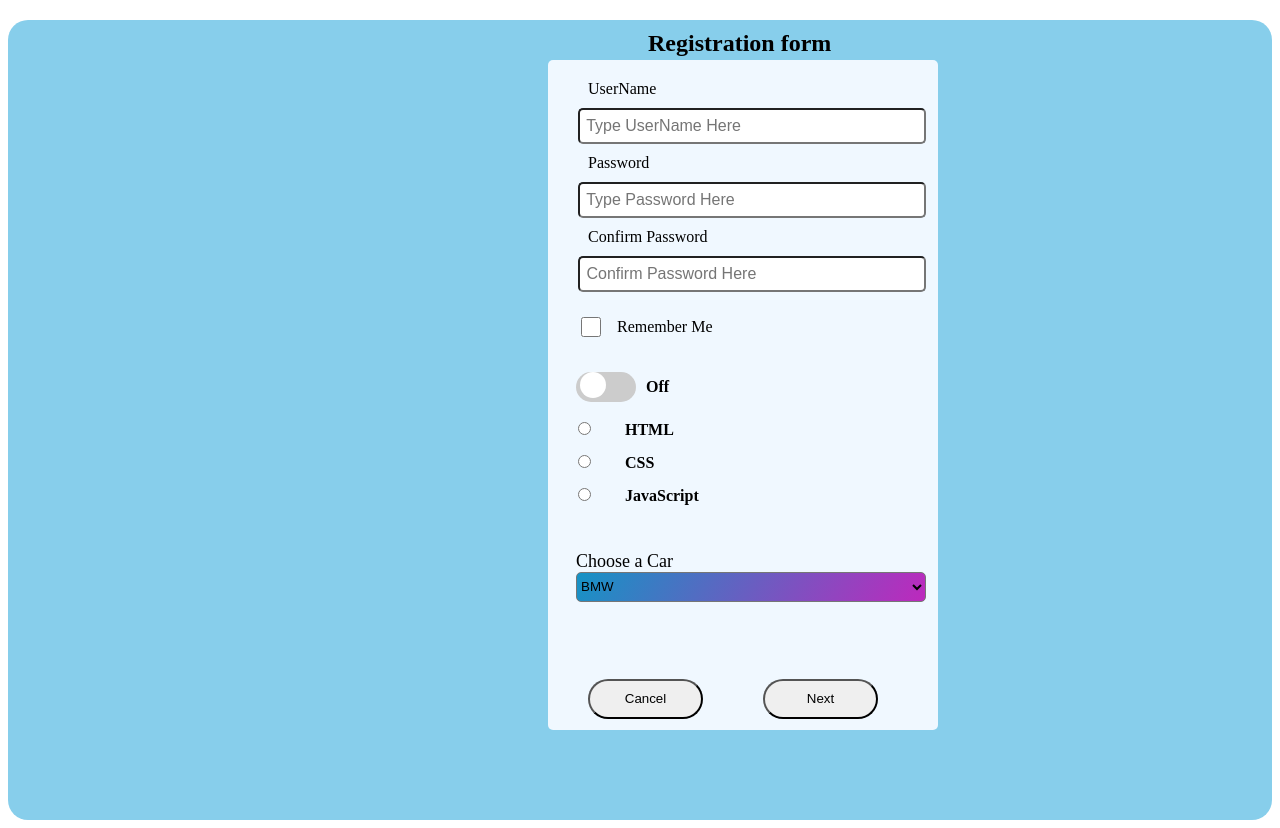
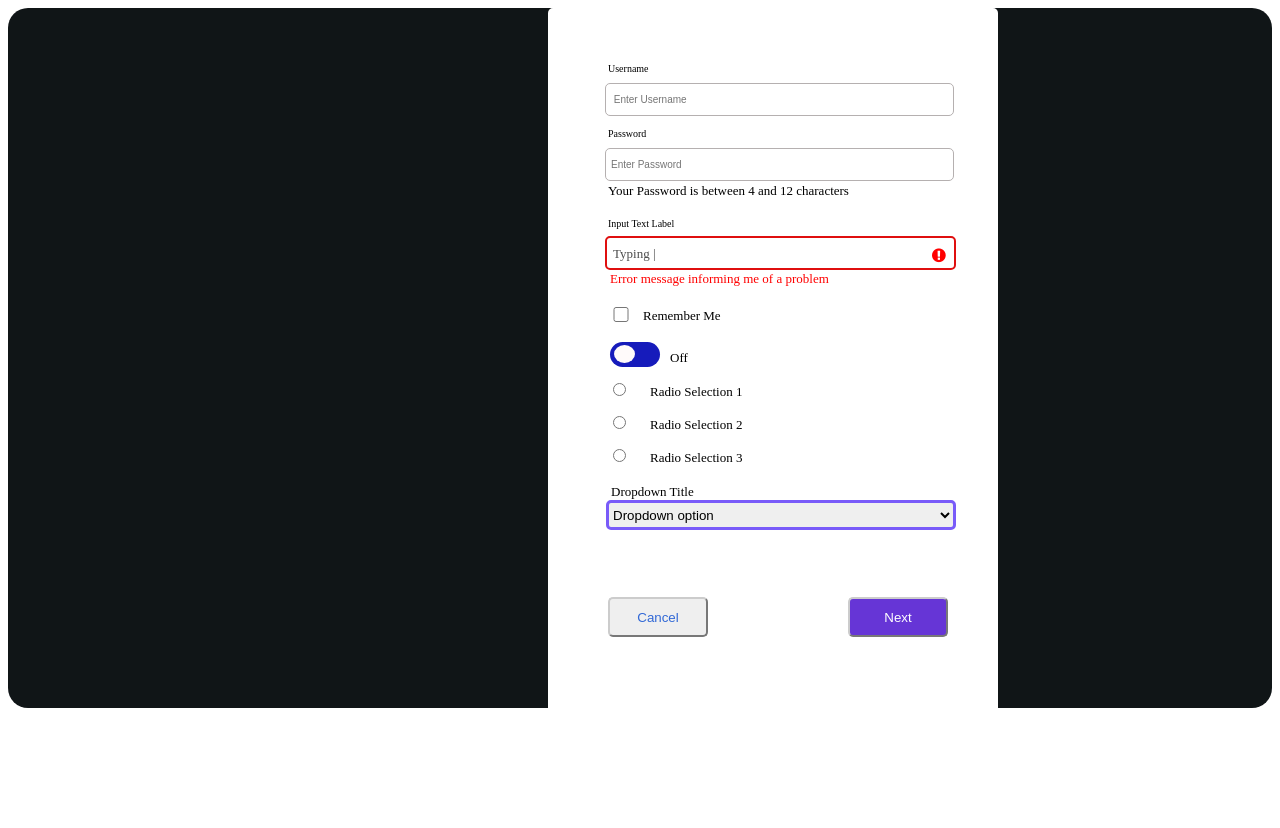
Before and after one commit to Shubham2670/htmllogin, a plain HTML site: page student-form/NewForm.html in a window 1280 px wide. After the commit the page ends 800 px from the top, so only its background shows below. Drawn offline with Linux system fonts and the light colour scheme.

Commit message:
Student form

```diff
--- /dev/null
+++ b/student-form/Cssflex.css
@@ -0,0 +1,7 @@
+*{
+    padding: 0;
+    margin: 0;
+    box-sizing: border-box;
+    font-family:'Lucida Sans', 'Lucida Sans Regular', 'Lucida Grande', 'Lucida Sans Unicode', Geneva, Verdana, sans-serif;
+
+}
--- a/student-form/NewForm.css
+++ b/student-form/NewForm.css
@@ -18,7 +18,7 @@
     left: 0;
     right: 0;
     bottom: 0;
-    background-color: #ccc;
+    background-color: #161bbb;
     -webkit-transition: .4s;
     transition: .4s;
   }
@@ -26,18 +26,21 @@
   .slider:before {
     position: absolute;
     content: "";
-    height: 26px;
-    width: 26px;
+    height: 18px;
+    width: 21px;
     left: 4px;
     bottom: 4px;
-    background-color: white;
+    background-color: rgb(255, 250, 250);
     -webkit-transition: .4s;
     transition: .4s;
   }
 
+
   input:checked + .slider {
-    background-color: #2196F3;
+    background-color:#d6dadc;
   }
+
+
 
   input:focus + .slider {
     box-shadow: 0 0 1px #2196F3;
@@ -52,6 +55,8 @@
   /* Rounded sliders */
   .slider.round {
     border-radius: 34px;
+    height: 25px;
+    width: 50px;
   }
 
   .slider.round:before {
@@ -67,8 +72,8 @@
 
 
     /* width: 1014px; */
-    height: 800px;
-    background-color: skyblue;
+    height: 700px;
+    background-color: rgb(16, 21, 23);
     /* margin-left: 200px; */
     border-radius: 20px;
   }
@@ -82,88 +87,138 @@
 
   }
 .rememberStyle{
-    height: 20px;
+    height: 15px;
     width: 20px;
-    margin-top: 15px;
+    margin-top: -11px;
     margin-left: 13px;
+    border-radius: 5px;
 
 }
   .section{
     position: absolute;
-    background-color: aliceblue;
-    top: 40px;
-    height: 630px;
+    background-color: rgb(255, 255, 255);
+    top: 0px;
+    height: 608px;
     width: 350px;
-    padding: 20px;
+    padding: 50px;
     left: 540px;
     border-radius: 5px;
   }
   .section label{
-    font-size: medium;
-    margin-left: 20px;
+    margin-left: 10px;
+    font-size: small;
+
   }
+
+
+  .icon{
+    position: relative;
+    /* top: -20px; */
+    border: 2px solid rgb(223, 15, 15);
+    height: 30px;
+    margin-top: 5px;
+    width: 347px;
+    left: 7px;
+    border-radius: 5px;
+
+
+  }
+
+  .fa-exclamation-circle{
+    position: absolute;
+    left: 325px;
+    top: 9px;
+    color: red;
+  }
+  .para1{
+  position:absolute ;
+  left: 6px;
+  top: -5px;
+  font-size: small;
+  opacity: 0.7;
+
+  }
+
+
+
+
 .InputText{
-  font-size: medium;
-    margin: 10px;
-    height: 30px;
+  font-size:10px;
+    margin: 7px;
+    border: 1px solid rgb(181,176,176);
+
+    /* border: -0.1; */
+    height: 29px;
     width: 340px;
     border-radius: 5px;
+    padding-left: 5px;
 }
+
+.para{
+font-size: medium;
+font-size: small;
+margin-top: -5px;
+margin-left: 10px;
+}
+
 .section .spa{
      margin: 10px;
      font-size: medium;
      font-weight: bold;
 }
+.inputspan{
+  font-size: small;
+  margin-left: 12px;
+  color: red;
+  margin-top: -17px;
+  width: 500px;
+}
 .form3child{
     display: flex;
-    margin-top: 20px;
-    margin-left: -12px;
+    margin-top: 5px;
+    margin-left: 2px;
 }
+
 .form3child p{
     position: absolute;
-    top: -10px;
+    top: -5px;
     display: flex;
-    margin-left: 70px;
-    font-weight: bold;
+    margin-left: 60px;
 
 }
 .form4child{
-    margin-top: 10px;
+    margin-top: 1px;
 }
 .form4child input{
   margin: 10px;
+  margin-left: 15px;
 }
 .form4child label{
-    font-size: medium;
-    font-weight: bold;
+    font-size: small;
 }
 
 .form5child{
-    margin-top: 40px;
+    margin-top: 10px;
 
 }
 .form5child label{
-      font-size: medium;
-      font-size: large;
-    margin-left: 8px;
+      font-size: small;
+    margin-left: 13px;
 }
 
 .form6child{
   display: flex;
   justify-content: space-between;
-    margin-top: 70px;
+    margin-top: 60px;
+    color: #2196F3;
 }
 .form6child button  {
-  justify-content: space-between;
-    margin: 40px;
-    margin-left: 20px;
-    width: 200px;
+    width: 100px;
+    border-color: #ccc;
     margin-top:7px;
-    border-radius: 20px;
+    color: rgb(49, 104, 214);
+
+    margin-left: 10px;
+    border-radius: 5px;
     height: 40px;
 }
-.form6child button:hover{
-    background-color: green;
-    cursor: pointer;
-
-}
--- a/student-form/NewForm.html
+++ b/student-form/NewForm.html
@@ -5,37 +5,50 @@
     <meta name="viewport" content="width=device-width, initial-scale=1.0" />
     <title>Document</title>
     <link rel="stylesheet" href="NewForm.css" />
+    <link
+    rel="stylesheet"
+    href="https://cdnjs.cloudflare.com/ajax/libs/font-awesome/4.7.0/css/font-awesome.min.css"
+  />
   </head>
   <body>
     <div class="form">
-      <h2>Registration form</h2>
       <div class="section">
-        <label>UserName</label><br />
+        <label class="users" style="font-size: 10px;">Username</label><br />
         <input
           type="text"
           class="InputText"
-          placeholder=" Type UserName Here"
+          placeholder=" Enter Username"
         /><br />
-        <label>Password</label><br />
+        <label style="font-size: 10px;"  class="users">Password</label><br />
         <input
           type="Password"
           class="InputText"
-          placeholder=" Type Password Here" required
-        /><br />
-        <label>Confirm Password</label><br />
-        <input
-          type="Password"
-          class="InputText"
-          placeholder=" Confirm Password Here" required
-        /><br />
+          placeholder="Enter Password" required
+        />
+        <p class="para">Your Password is between 4 and 12 characters</p><br />
+
+        <div style="margin-top: -17px;">
+          <label style="font-size: 10px;" class="users">Input Text Label</label><br />
+        </div>
+        <div class="icon">
+          <div class="icon1">
+            <p class="para1">Typing |</p>
+            <i class="fa fa-exclamation-circle"></i>
+          </div>
+        </div>
+        <br/>
+        <p class="inputspan">Error message informing me of a problem</p>
+        <br />
+
+
         <div  style="display: flex; ">
           <input type="checkbox" class="rememberStyle" />
-          <p style="margin-left: 13px;">Remember Me</p>
+          <p style="margin-left: 9px; margin-top: -10px; font-size: small;">Remember Me</p>
         </div>
 
         <div class="form3child">
           <label class="switch">
-            <input type="checkbox" />
+            <input  type="checkbox" />
             <span class="slider round"><p>Off</p></span>
         </label>
 
@@ -43,30 +56,29 @@
 
         <div class="form4child">
           <input class="form4" type="radio" id="html" name="fav_language" value="HTML" />
-          <label for="html">HTML</label><br />
+          <label for="html">Radio Selection 1</label><br />
           <input class="form4"  type="radio" id="css" name="fav_language" value="CSS" />
-          <label for="css">CSS</label><br />
+          <label for="css">Radio Selection 2</label><br />
           <input class="form4"
             type="radio"
             id="javascript"
             name="fav_language"
             value="JavaScript"
           />
-          <label for="javascript">JavaScript</label>
+          <label for="javascript">Radio Selection 3</label>
         </div>
 
         <div class="form5child">
-        <label for="cars">Choose a Car</label><br/>
-        <select style="width: 350px; height: 30px; border-radius: 5px; background-image: linear-gradient(120deg,rgb(21, 147, 197),rgb(189, 41, 189));margin-left: 8px;" id="cars" name="cars">
-            <option value="BMW">BMW</option>
-            <option value="THAR">THAR</option>
-            <option value="URUS">URUS</option>
-            <option value="audi">Audi</option>
+        <label for="cars">Dropdown Title</label><br/>
+        <select style="width: 350px; height: 30px; border-radius: 5px;border: solid; border-color:#795bf9;margin-left: 8px;" id="cars" name="cars">
+            <option value="BMW">Dropdown option</option>
+            <option value="THAR">Dropdown option1 </option>
+            <option value="URUS">Dropdown option2</option>
         </select>
     </div>
-        <div class="form6child" style="display: flex ">
-          <button class="btn1" >Cancel</button>
-          <button class="btn2" >Next</button>
+        <div class="form6child">
+          <button class="btn1"  >Cancel</button>
+          <button class="btn2" style="background-color: rgb(102, 53, 214);color: white;">Next</button>
         </div>
       </div>
     </div>
```
Also changed, not shown: student-form/Cssflex.html (added, +25 -0 lines).
